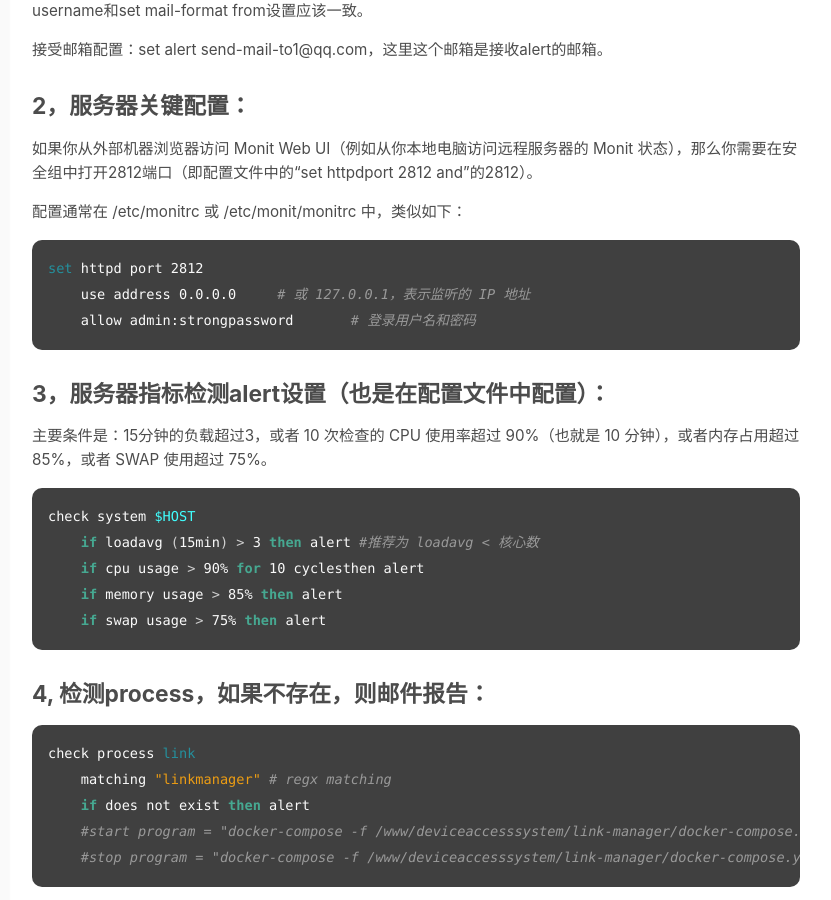
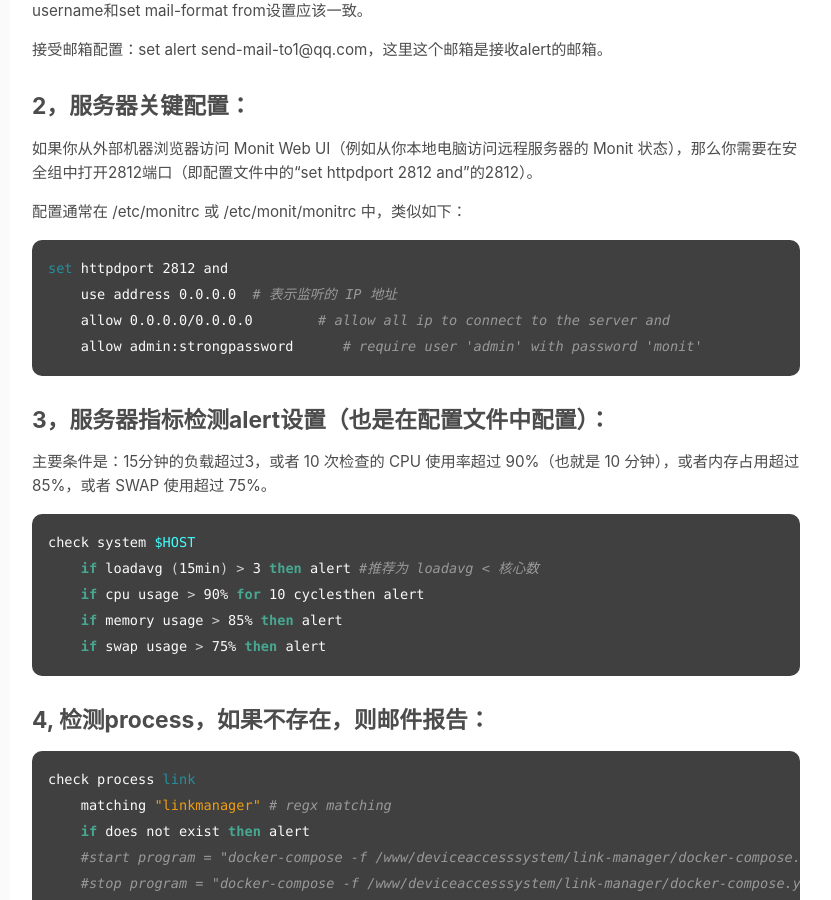
Before and after one commit to ruifengz90/ruifengz90.github.io, a Jekyll site: the page built from _posts/2020-01-01-monit-check-linux-status.md, in a window 1280 px wide and 900 px high, scrolled down 815 px. Shown: the whole window, without its empty margins (280-1111 px from the left). Built offline with Jekyll 4.4.1, drawn with Linux system fonts in a browser that asks for light colours.

Commit message:
Update 2020-01-01-monit-check-linux-status.md

````diff
--- a/_posts/2020-01-01-monit-check-linux-status.md
+++ b/_posts/2020-01-01-monit-check-linux-status.md
@@ -38,9 +38,10 @@ username和set mail-format from设置应该一致。
 配置通常在 /etc/monitrc 或 /etc/monit/monitrc 中，类似如下：
 
 ```shell
-set httpd port 2812
-    use address 0.0.0.0     # 或 127.0.0.1，表示监听的 IP 地址
-    allow admin:strongpassword       # 登录用户名和密码
+set httpdport 2812 and
+    use address 0.0.0.0  # 表示监听的 IP 地址
+    allow 0.0.0.0/0.0.0.0        # allow all ip to connect to the server and
+    allow admin:strongpassword      # require user 'admin' with password 'monit'
 ```
 
 ## 3，服务器指标检测alert设置（也是在配置文件中配置）：
````
